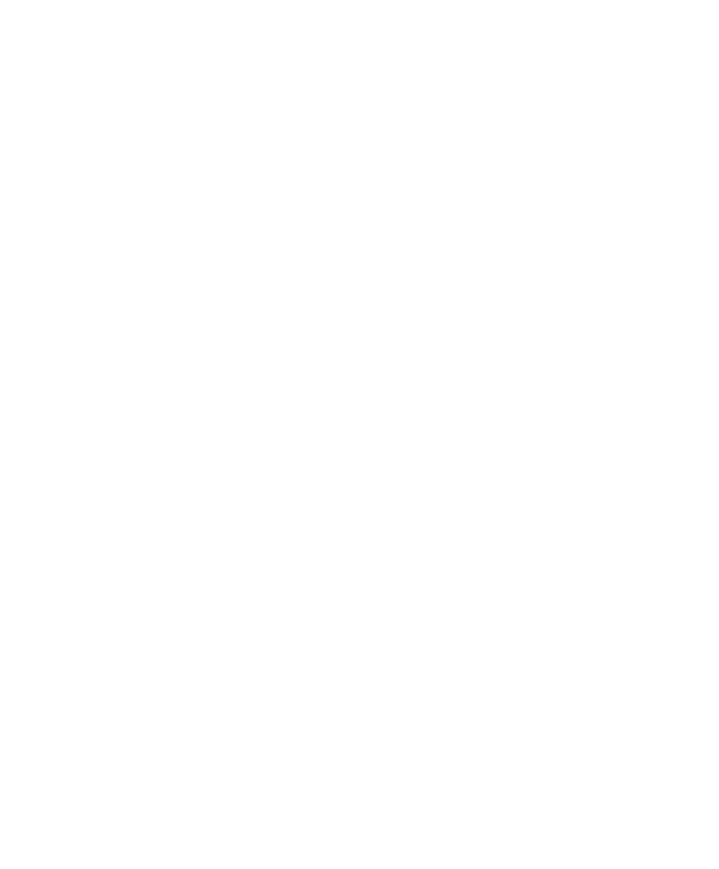
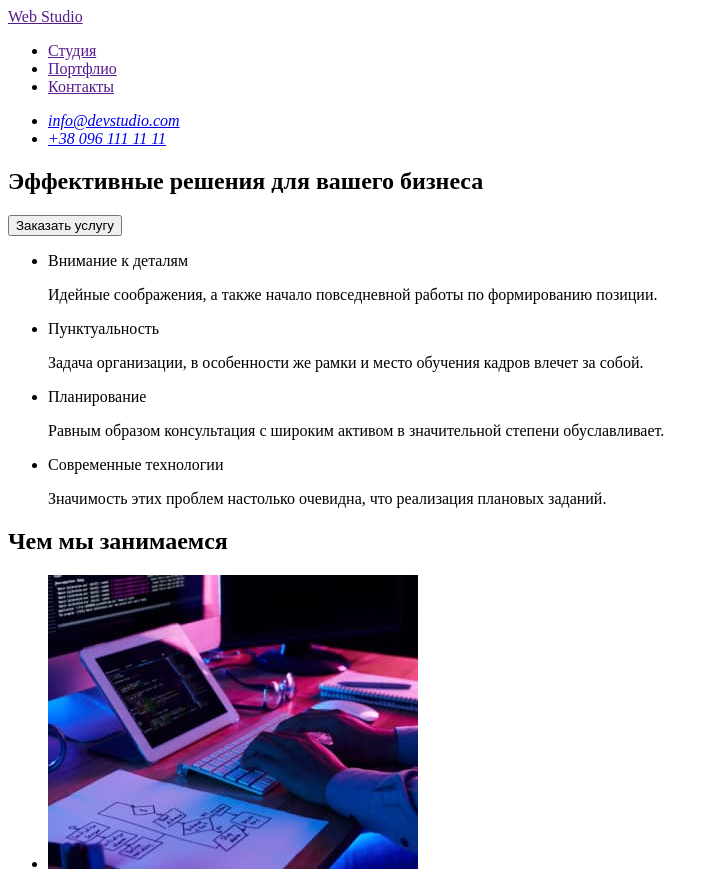
Before and after one commit to VlikToldo/goit-markup-hw-01, a plain HTML site: page index.html in a window 1280 px wide. Shown: the top 869 px of the page, without its empty margins (0-719 px from the left). Before the commit the page ends 800 px from the top, so only its background shows below. Drawn offline with Linux system fonts and the light colour scheme.

Commit message:
верстка хедера і мейна

```diff
--- a/index.html
+++ b/index.html
@@ -1,14 +1,81 @@
 <!DOCTYPE html>
-<html lang="en">
-<head>
-    <meta charset="UTF-8">
-    <meta http-equiv="X-UA-Compatible" content="IE=edge">
-    <meta name="viewport" content="width=device-width, initial-scale=1.0">
-    <title>Document</title>
-</head>
-<body>
-    <header></header>
-     <main></main>
-     <footer></footer>
-</body>
+<html lang="ru">
+  <head>
+    <meta charset="UTF-8" />
+    <meta http-equiv="X-UA-Compatible" content="IE=edge" />
+    <meta name="viewport" content="width=device-width, initial-scale=1.0" />
+    <title>Homework1</title>
+  </head>
+  <body>
+    <header>
+      <nav>
+        <a href="" lang="en"> Web Studio </a>
+        <ul class="list">
+          <li>
+            <a href=""> Студия </a>
+          </li>
+          <li>
+            <a href="">Портфлио </a>
+          </li>
+          <li>
+            <a href=""> Контакты</a>
+          </li>
+        </ul>
+      </nav>
+      <address>
+        <ul>
+          <li>
+            <a href="mailto:info@devstudio.com">info@devstudio.com</a>
+          </li>
+          <li>
+            <a href="tell:+380961111111">+38 096 111 11 11</a>
+          </li>
+        </ul>
+      </address>
+    </header>
+    <main>
+      <section>
+        <h1>Эффективные решения для вашего бизнеса</h1>
+        <button type="submit">Заказать услугу</button>
+      </section>
+      <section>
+        <ul>
+          <li>
+            <p>Внимание к деталям</p>
+            <p>Идейные соображения, а также начало повседневной работы по формированию позиции.</p>
+          </li>
+          <li>
+            <p>Пунктуальность</p>
+            <p>
+              Задача организации, в особенности же рамки и место обучения кадров влечет за собой.
+            </p>
+          </li>
+          <li>
+            <p>Планирование</p>
+            <p>
+              Равным образом консультация с широким активом в значительной степени обуславливает.
+            </p>
+          </li>
+          <li>
+            <p>Современные технологии</p>
+            <p>Значимость этих проблем настолько очевидна, что реализация плановых заданий.</p>
+          </li>
+        </ul>
+        <h2>Чем мы занимаемся</h2>
+        <ul class="list">
+          <li>
+            <img src="./images/img.jpg" alt="" />
+          </li>
+          <li>
+            <img src="./images/img (1).jpg" alt="" />
+          </li>
+          <li>
+            <img src="./images/img (2).jpg" alt="" />
+          </li>
+        </ul>
+      </section>
+      <section></section>
+    </main>
+    <footer></footer>
+  </body>
 </html>
```
Also changed, not shown: css/style.css (added), images/img (1).jpg (added), images/img (2).jpg (added), images/img.jpg (added), 1 other file.
